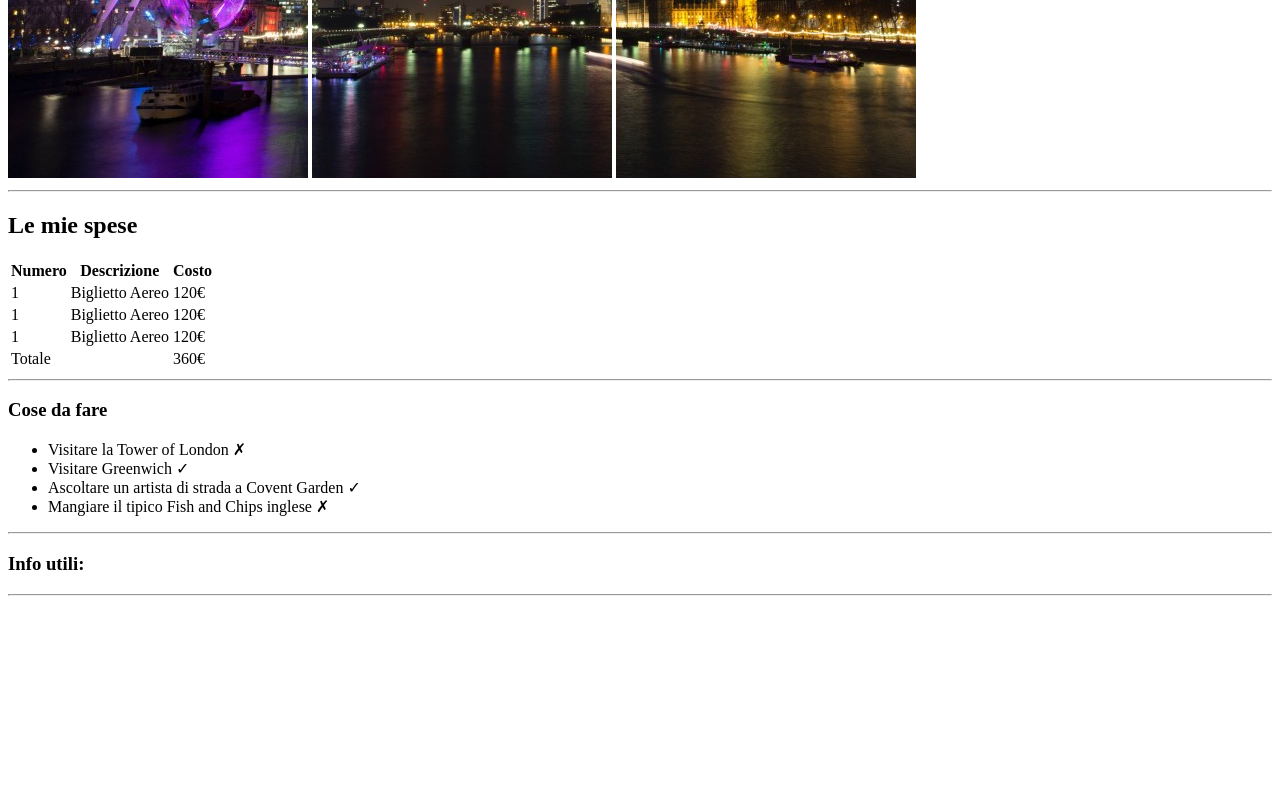
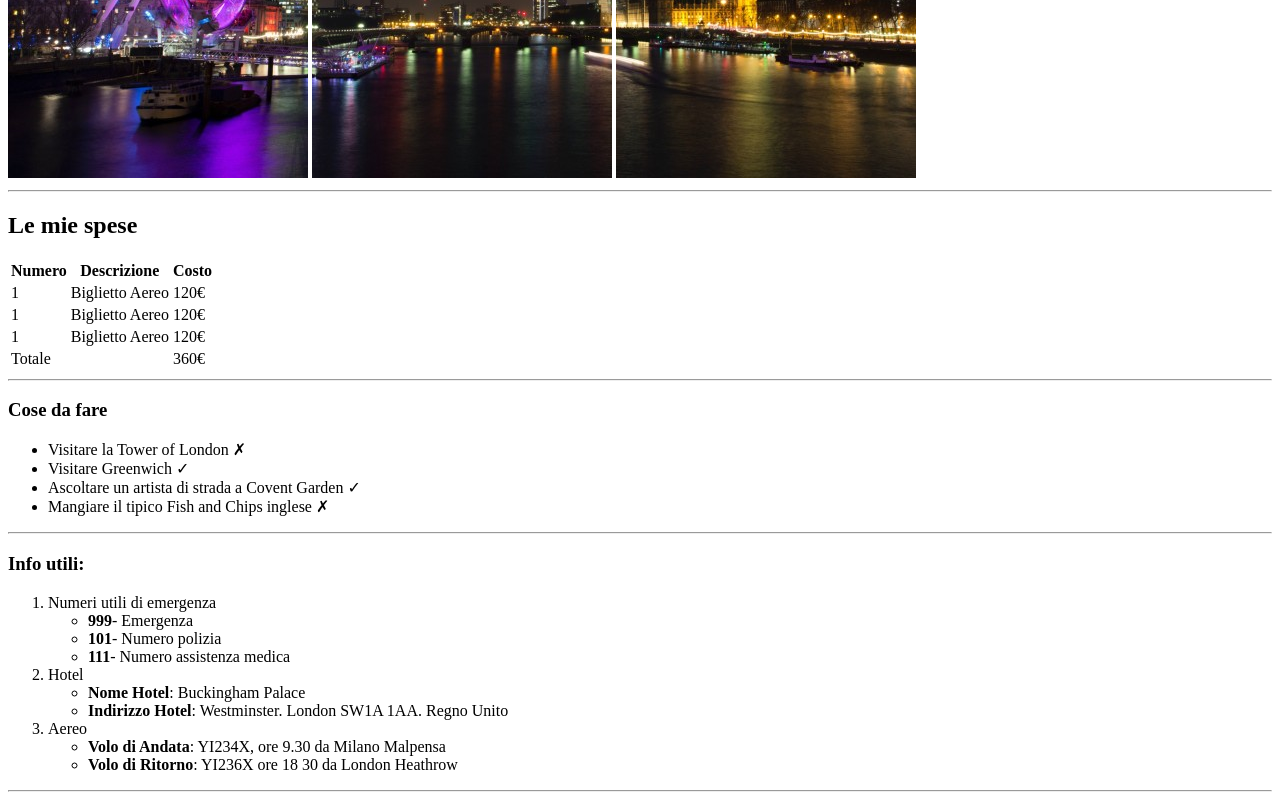
Before and after one commit to FabrizioFavia/html-london-trip, a plain HTML site: page index.html in a window 1280 px wide. Shown: the part 502-1302 px from the top of the page. Before the commit the page ends 1106 px from the top, so only its background shows below. Drawn offline with Linux system fonts and the light colour scheme.

Commit message:
terminata sezione 3 contenente l'elenco

```diff
--- a/index.html
+++ b/index.html
@@ -67,11 +67,31 @@
 <!-- sezione 3 -->
         <section>
             <h3>Info utili:</h3>
+<!-- inizio elenco -->
+                <ol>
+                    <li>Numeri utili di emergenza</li>
+                        <ul>
+                            <li><strong>999</strong>- Emergenza</li>
+                            <li><strong>101</strong>- Numero polizia</li>
+                            <li><strong>111</strong>- Numero assistenza medica</li>
+                        </ul>
+
+                    <li>Hotel</li>
+                        <ul>
+                            <li><strong>Nome Hotel</strong>: Buckingham Palace</li>
+                            <li><strong>Indirizzo Hotel</strong>: Westminster. London SW1A 1AA. Regno Unito</li>
+                        </ul>
+
+                    <li>Aereo</li>
+                        <ul>
+                            <li><strong>Volo di Andata</strong>: YI234X, ore 9.30 da Milano Malpensa</li>
+                            <li><strong>Volo di Ritorno</strong>: YI236X ore 18 30 da London Heathrow</li>
+                        </ul>
+                </ol>
+<!-- fine elenco -->
             <hr>
         </section>
     </main>
-
     <!-- fine main -->
-
 </body>
 </html>
```
